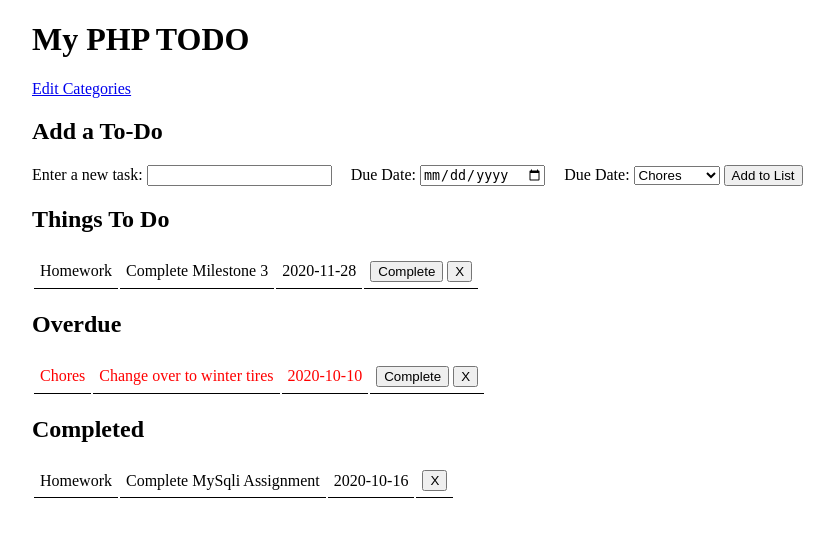
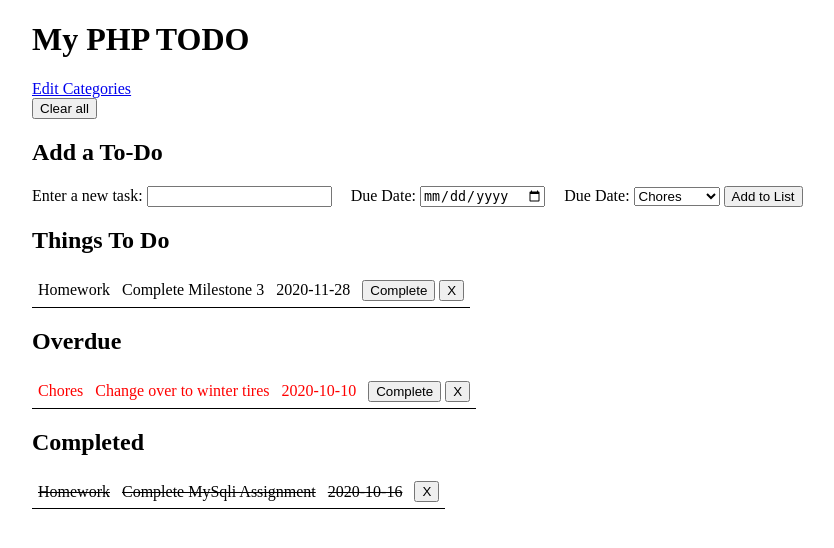
Before and after one commit to abrthel/php-todo-mysql, a PHP site: page / in a window 1280 px wide. Shown: the top 548 px of the page, without its empty margins (128-962 px from the left). Run offline with PHP 8.4, Linux system fonts and the light colour scheme; data comes from the database, SQL or seed files in the repository; a stand-in replaces the project's code that opens the database connection; some libraries are stand-ins or nearby versions.

Commit message:
Implement clearAll button

```diff
--- a/includes/todos.php
+++ b/includes/todos.php
@@ -37,7 +37,21 @@ class Todos {
     return [$active, $overdue, $completed];
   }
 
-  function clear() {}
+  function clear() {
+    // The intention is to delete all records
+    // the `WHERE 1=1` part is used to avoid the
+    // mariadb unsafe query warning which on my
+    // system prevents the query from running.
+    $query = "
+      DELETE FROM tasks
+      WHERE 1=1;
+    ";
+
+    $stmt = $this->conn->prepare($query);
+    if (!$stmt->execute()) {
+      die("DB Query Failed (".$stmt->errno."): ".$stmt->error);
+    }
+  }
 
   function add($entry) {
     $query = "
--- a/index.php
+++ b/index.php
@@ -28,6 +28,9 @@
           case 'complete':
             $todos->complete($todoActionForm->task_id);
             break;
+          case 'clear':
+            $todos->clear();
+            break;
         }
       }
     }
@@ -53,6 +56,9 @@
 
 <h1>My PHP TODO</h1>
 <a href="/categories.php">Edit Categories</a>
+<form action="/index.php">
+  <button type="submit" name="action" value="clear">Clear all</button>
+</form>
 
 <h2>Add a To-Do</h2>
 
@@ -88,8 +94,8 @@
 </form>
 
 
+<?php if (!empty($active)) : ?>
 <h2>Things To Do</h2>
-<?php if (!empty($active)) : ?>
 <table>
   <?php foreach ($active as $index => $task) : ?>
     <tr>
@@ -109,8 +115,8 @@
 <?php endif ?>
 
 
+<?php if (!empty($overdue)) : ?>
 <h2>Overdue</h2>
-<?php if (!empty($overdue)) : ?>
 <table class="overdue">
   <?php foreach ($overdue as $task) : ?>
     <tr>
@@ -129,9 +135,9 @@
 </table>
 <?php endif ?>
 
+<?php if (!empty($completed)) : ?>
 <h2>Completed</h2>
-<?php if (!empty($completed)) : ?>
-<table>
+<table class="completed">
   <?php foreach ($completed as $task) : ?>
     <tr>
       <td><?= $categories->by_id($task['category_id']) ?></td>
--- a/styles/styles.css
+++ b/styles/styles.css
@@ -11,16 +11,24 @@ input {
   margin-right: 15px;
 }
 
+table {
+  border-collapse: collapse;
+}
+
 td {
   padding: 6px;
 }
 
-tr td {
+tr {
   border-bottom: 1px solid black;
 }
-
 
 .errors,
 .overdue {
   color: red;
 }
+
+
+.completed td {
+  text-decoration-line: line-through;
+}
```
